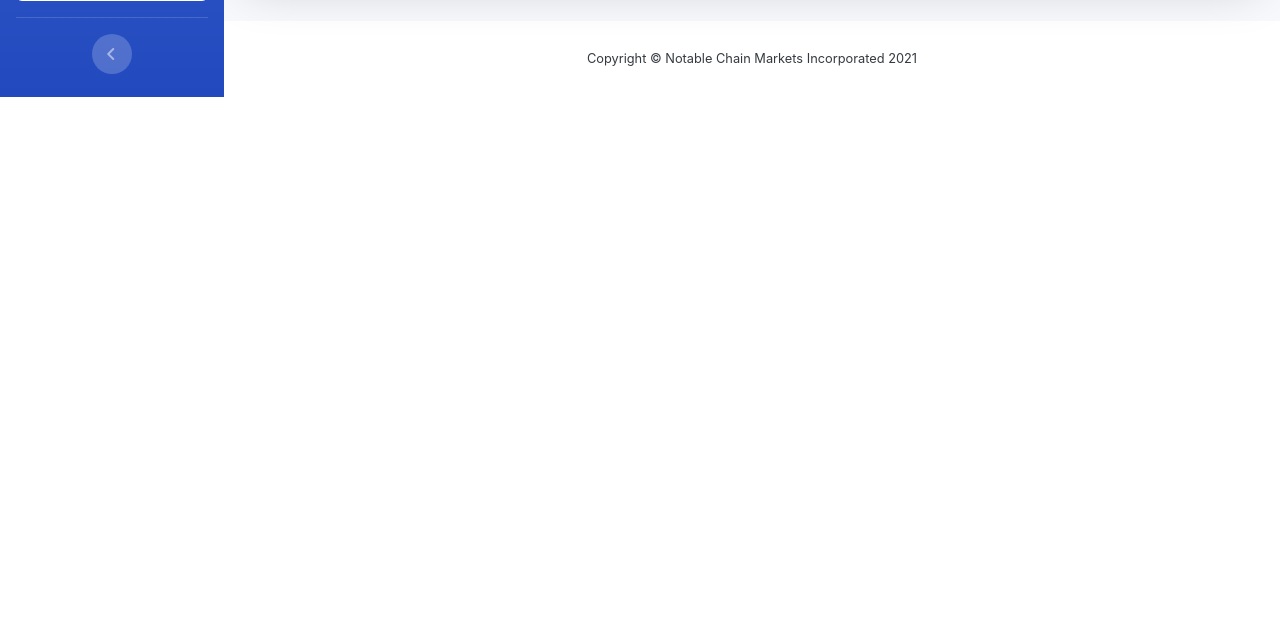
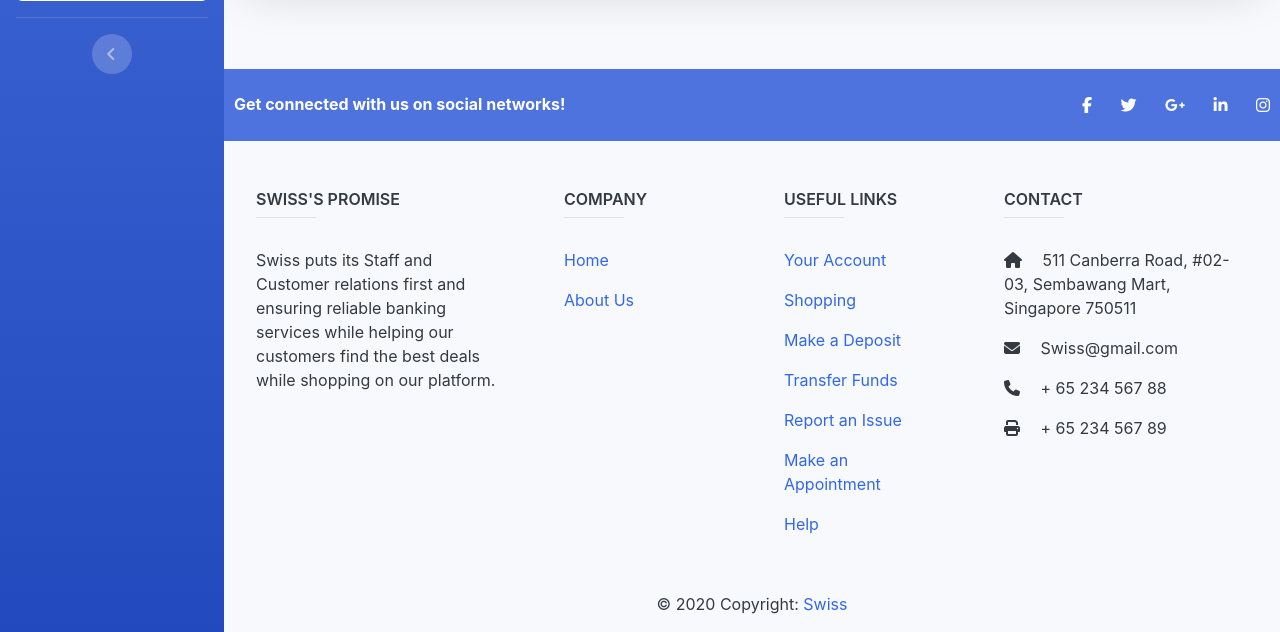
Before and after one commit to Ben168-stack/App-Development-Website, a Flask app: page /deposit in a window 1280 px wide. Shown: the part 760-1392 px from the top of the page. Before the commit the page ends 857 px from the top, so only its background shows below. Run offline with Flask 2, Linux system fonts and the light colour scheme; a user stored in the database is signed in; parts of the project's set-up code (start-up, migrations or seed data) failed here and were passed over; some libraries are stand-ins or nearby versions.

Commit message:
Added Improved Chatbot and some navbar updates
Ya please update code

```diff
--- a/website/templates/base.html
+++ b/website/templates/base.html
@@ -23,12 +23,18 @@
     <link href="../static/css/sb-admin-2.min.css" rel="stylesheet">
     <link rel="stylesheet" href="{{ url_for('static', filename='../static/css/sb-admin-2.min.css') }}">
 
+
     <!-- Custom styles for tables page -->
     <link href="vendor/datatables/dataTables.bootstrap4.min.css" rel="stylesheet">
     <link rel="stylesheet" href="{{ url_for('static', filename='../static/vendor/datatables/dataTables.bootstrap4.min.css') }}">
 
     <!-- Bootstrap 4   -->
     <link href="../css/bootstrap.css" rel="stylesheet" type="text/css"/>
+<!--    <link rel="stylesheet" href="{{ url_for('static', filename='../static/css/bootstrap-alibaba.css') }}">-->
+<!--    <link rel="stylesheet" href="{{ url_for('static', filename='../static/css/bootstrap-rtl-alibaba') }}">-->
+<!--    <link rel="stylesheet" href="{{ url_for('static', filename='../static/css/responsive-alibaba') }}">-->
+<!--    <link rel="stylesheet" href="{{ url_for('static', filename='../static/css/ui') }}">-->
+
 <!--    <link rel="stylesheet" href="{{ url_for('static', filename='../static/css/bootstrap.css') }}">-->
 <!--    <link rel="stylesheet" href="{{ url_for('static', filename='../static/css/responsive.css') }}">-->
 
@@ -50,7 +56,14 @@
 <!--    <link rel="stylesheet" href="{{ url_for('static', filename='//maxcdn.bootstrapcdn.com/bootstrap/4.0.0/css/bootstrap.min.css') }}">-->
 <!--    <script src="{{ url_for('static', filename='//maxcdn.bootstrapcdn.com/bootstrap/4.0.0/js/bootstrap.min.js') }}"></script>-->
 <!--    <script src="{{ url_for('static', filename='//cdnjs.cloudflare.com/ajax/libs/jquery/3.2.1/jquery.min.js') }}"></script>-->
-
+<script src="https://www.gstatic.com/dialogflow-console/fast/messenger/bootstrap.js?v=1"></script>
+<df-messenger
+  chat-icon="https:&#x2F;&#x2F;raw.githubusercontent.com&#x2F;Ben168-stack&#x2F;App-Development-Website&#x2F;main&#x2F;img&#x2F;Hakase.png"
+  intent="WELCOME"
+  chat-title="Chatty"
+  agent-id="221170f4-72db-467a-a988-8de654e227fe"
+  language-code="en"
+></df-messenger>
 
 
 </head>
@@ -108,12 +121,11 @@
                     <div class="bg-white py-2 collapse-inner rounded">
                         <h6 class="collapse-header">Custom Components:</h6>
                         <a class="collapse-item" href="buttons.html">Booking</a>
-                        <a class="collapse-item" href="cards.html">Ticket</a>
+                        <a class="collapse-item" href="{{ url_for('ticket_page') }}">Ticket</a>
                         <a class="collapse-item" href="cards.html">Feedback</a>
                     </div>
                 </div>
             </li>
-
             <!-- Nav Item - Utilities Collapse Menu -->
             {% if current_user.admin == 1 %}
             <li class="nav-item">
@@ -126,12 +138,13 @@
                     data-parent="#accordionSidebar">
                     <div class="bg-white py-2 collapse-inner rounded">
                         <h6 class="collapse-header">Custom Utilities:</h6>
-                        <a class="collapse-item" href="">Suppliers</a>
-                        <a class="collapse-item" href="">Add Suppliers</a>
+                        <a class="collapse-item" href="{{ url_for('supplier_page') }}">Suppliers</a>
+                        <a class="collapse-item" href="{{ url_for('create_supplier') }}">Add Suppliers</a>
                         <a class="collapse-item" href="{{ url_for('partners_page') }}">Partners</a>
                         <a class="collapse-item" href="{{ url_for('add_partners_page') }}">Add Partners</a>
                         <a class="collapse-item" href="">Registered Users</a>
-                        <a class="collapse-item" href="">Ticket Requests</a>
+                        <a class="collapse-item" href="{{ url_for('ticket_requests_page') }}">Ticket Requests</a>
+                        <a class="collapse-item" href="{{ url_for('Add_Item') }}">Add Item</a>
                         <a class="collapse-item" href="">Other</a>
                     </div>
                 </div>
@@ -165,6 +178,7 @@
                         {% else %}
                         <h6 class="collapse-header">Login Screens:</h6>
                         <a class="collapse-item active" href="{{ url_for('home_page') }}">Home Page</a>
+                        <a class="collapse-item" href="{{ url_for('about_us_page') }}">About Us Page</a>
                         <a class="collapse-item" href="{{ url_for('login_page') }}">Login</a>
                         <a class="collapse-item" href="{{ url_for('register_page') }}">Register</a>
                         <a class="collapse-item" href="{{ url_for('forgot_password_page') }}">Forgot Password</a>
@@ -173,6 +187,7 @@
                     </div>
                 </div>
             </li>
+
 
             <!-- Nav Item - Charts -->
             <li class="nav-item">
@@ -266,19 +281,21 @@
                             </div>
                         </li>
 
-
-
-
-
-
                         {% if current_user.is_authenticated %}
+                        <li class="nav-item">
+                        <a class="nav-link" style="color:#514100">
+                        <i class="fas fa-coins"></i>
+                        <!-- Gives the coin design for budget  -->
+                        {{ current_user.prettier_budget}}
+                        </a>
+                        </li>
                         <!-- Nav Item - Messages -->
                         <li class="nav-item dropdown no-arrow mx-1">
                             <a class="nav-link dropdown-toggle" href="#" id="messagesDropdown" role="button"
                                 data-toggle="dropdown" aria-haspopup="true" aria-expanded="false">
                                 <i class="fas fa-envelope fa-fw"></i>
                                 <!-- Counter - Messages -->
-                                <span class="badge badge-danger badge-counter">7</span>
+                                <span class="badge badge-danger badge-counter">{{current_user.messages}}</span>
                             </a>
                             <!-- Dropdown - Messages -->
                             <div class="dropdown-list dropdown-menu dropdown-menu-right shadow animated--grow-in"
@@ -334,7 +351,7 @@
                                         <div class="small text-gray-500">Chicken the Dog · 2w</div>
                                     </div>
                                 </a>
-                                <a class="dropdown-item text-center small text-gray-500" href="#">Read More Messages</a>
+                                <a class="dropdown-item text-center small text-gray-500" href="{{ url_for('messages_page') }}">Read More Messages</a>
                             </div>
                         </li>
                         <!-- Nav Item - Shopping cart -->
@@ -387,13 +404,7 @@
                                 <a class="dropdown-item text-center small text-gray-500" href="#">Show All Items</a>
                             </div>
                         </li>
-                        <li class="nav-item">
-                        <a class="nav-link" style="color:#514100">
-                        <i class="fas fa-coins"></i>
-                        <!-- Gives the coin design for budget  -->
-                        {{ current_user.prettier_budget}}
-                        </a>
-                        </li>
+
                         <div class="topbar-divider d-none d-sm-block"></div>
 
                         <!-- Nav Item - User Information -->
@@ -474,16 +485,172 @@
                 </div>
             </div>
             <!-- End of Main Content -->
+            <br>
+            <br>
+<!-- Footer -->
+<footer class="page-footer font-small unique-color-dark">
 
-            <!-- Footer -->
-            <footer class="sticky-footer bg-white">
-                <div class="container my-auto">
-                    <div class="copyright text-center my-auto">
-                        <span>Copyright &copy; Notable Chain Markets Incorporated 2021</span>
-                    </div>
-                </div>
-            </footer>
-            <!-- End of Footer -->
+  <div style="background-color: #4e73df; color:white">
+    <div class="container">
+
+      <!-- Grid row-->
+      <div class="row py-4 d-flex align-items-center">
+
+        <!-- Grid column -->
+        <div class="col-md-6 col-lg-5 text-center text-md-left mb-4 mb-md-0">
+          <h6 class="mb-0">Get connected with us on social networks!</h6>
+        </div>
+        <!-- Grid column -->
+
+        <!-- Grid column -->
+        <div class="col-md-6 col-lg-7 text-center text-md-right">
+
+          <!-- Facebook -->
+          <a class="fb-ic" style="color:white;">
+            <i class="fab fa-facebook-f white-text mr-4"> </i>
+          </a>
+          <!-- Twitter -->
+          <a class="tw-ic" style="color:white;">
+            <i class="fab fa-twitter white-text mr-4"> </i>
+          </a>
+          <!-- Google +-->
+          <a class="gplus-ic" style="color:white;">
+            <i class="fab fa-google-plus-g white-text mr-4"> </i>
+          </a>
+          <!--Linkedin -->
+          <a class="li-ic" style="color:white;">
+            <i class="fab fa-linkedin-in white-text mr-4"> </i>
+          </a>
+          <!--Instagram-->
+          <a class="ins-ic" style="color:white;">
+            <i class="fab fa-instagram white-text"> </i>
+          </a>
+
+        </div>
+        <!-- Grid column -->
+
+      </div>
+      <!-- Grid row-->
+
+    </div>
+  </div>
+
+  <!-- Footer Links -->
+  <div class="container text-center text-md-left mt-5">
+
+    <!-- Grid row -->
+    <div class="row mt-3">
+
+      <!-- Grid column -->
+      <div class="col-md-3 col-lg-4 col-xl-3 mx-auto mb-4">
+
+        <!-- Content -->
+        <h6 class="text-uppercase font-weight-bold">Swiss's Promise</h6>
+        <hr class="deep-purple accent-2 mb-4 mt-0 d-inline-block mx-auto" style="width: 60px;">
+        <p>Swiss puts its Staff and Customer relations first and ensuring reliable banking services while helping our customers find the best deals while shopping on our platform.</p>
+
+      </div>
+      <!-- Grid column -->
+
+      <!-- Grid column -->
+      <div class="col-md-2 col-lg-2 col-xl-2 mx-auto mb-4">
+
+        <!-- Links -->
+
+        <h6 class="text-uppercase font-weight-bold">Company</h6>
+        <hr class="deep-purple accent-2 mb-4 mt-0 d-inline-block mx-auto" style="width: 60px;">
+      {% if current_user.is_authenticated %}
+        <p>
+          <a href="{{ url_for('home_page') }}">Home</a>
+        </p>
+        <p>
+          <a href="{{ url_for('about_us_page') }}">About Us</a>
+        </p>
+      {% else %}
+        <p>
+          <a href="{{ url_for('home_page') }}">Home</a>
+        </p>
+        <p>
+          <a href="{{ url_for('about_us_page') }}">About Us</a>
+        </p>
+        <p>
+          <a href="{{ url_for('login_page') }}">Login</a>
+        </p>
+        <p>
+          <a href="{{ url_for('register_page') }}">Register</a>
+        </p>
+
+      {% endif %}
+      </div>
+      <!-- Grid column -->
+
+
+
+      <!-- Grid column -->
+      <div class="col-md-3 col-lg-2 col-xl-2 mx-auto mb-4">
+
+        <!-- Links -->
+
+        <h6 class="text-uppercase font-weight-bold">Useful links</h6>
+        <hr class="deep-purple accent-2 mb-4 mt-0 d-inline-block mx-auto" style="width: 60px;">
+        <p>
+          <a href="{{ url_for('profile_page') }}">Your Account</a>
+        </p>
+        <p>
+          <a href="{{ url_for('market_page') }}">Shopping</a>
+        </p>
+        <p>
+          <a href="{{ url_for('deposit') }}">Make a Deposit</a>
+        </p>
+        <p>
+          <a href="{{ url_for('transfer_funds_page') }}">Transfer Funds</a>
+        </p>
+        <p>
+          <a href="{{ url_for('ticket_page') }}">Report an Issue</a>
+        </p>
+        <p>
+          <a href="#!">Make an Appointment</a>
+        </p>
+        <p>
+          <a href="#!">Help</a>
+        </p>
+
+      </div>
+      <!-- Grid column -->
+
+      <!-- Grid column -->
+      <div class="col-md-4 col-lg-3 col-xl-3 mx-auto mb-md-0 mb-4">
+
+        <!-- Links -->
+        <h6 class="text-uppercase font-weight-bold">Contact</h6>
+        <hr class="deep-purple accent-2 mb-4 mt-0 d-inline-block mx-auto" style="width: 60px;">
+        <p>
+          <i class="fas fa-home mr-3"></i> 511 Canberra Road, #02-03, Sembawang Mart, Singapore 750511</p>
+        <p>
+          <i class="fas fa-envelope mr-3"></i> Swiss@gmail.com</p>
+        <p>
+          <i class="fas fa-phone mr-3"></i> + 65 234 567 88</p>
+        <p>
+          <i class="fas fa-print mr-3"></i> + 65 234 567 89</p>
+
+      </div>
+      <!-- Grid column -->
+
+    </div>
+    <!-- Grid row -->
+
+  </div>
+  <!-- Footer Links -->
+
+  <!-- Copyright -->
+  <div class="footer-copyright text-center py-3">© 2020 Copyright:
+    <a href="#"> Swiss</a>
+  </div>
+  <!-- Copyright -->
+
+</footer>
+<!-- Footer -->
+<!-- End of Footer -->
 
         </div>
         <!-- End of Content Wrapper -->
@@ -492,7 +659,7 @@
     <!-- End of Page Wrapper -->
 
     <!-- Scroll to Top Button-->
-    <a class="scroll-to-top rounded" href="#page-top">
+    <a class="scroll-to-top rounded" href="#page-top" style="margin-bottom:70px; margin-right:10px;">
         <i class="fas fa-angle-up"></i>
     </a>
 
@@ -557,6 +724,7 @@
     <script src="../vendor/jquery-easing/jquery.easing.min.js"></script>
     <script src="{{ url_for('static', filename='vendor/jquery-easing/jquery.easing.min.js') }}"></script>
 
+
     <!-- Custom scripts for all pages-->
     <script src="../js/sb-admin-2.min.js"></script>
     <script src="{{ url_for('static', filename='js/sb-admin-2.min.js') }}"></script>
```
